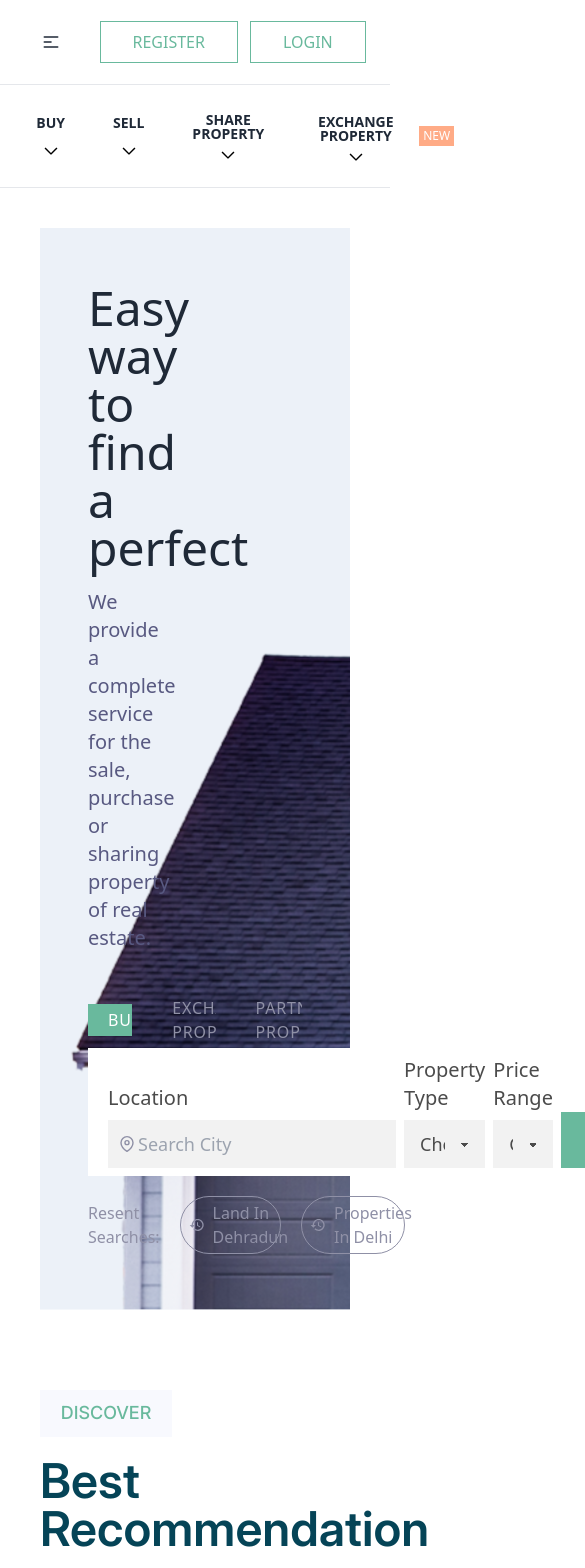
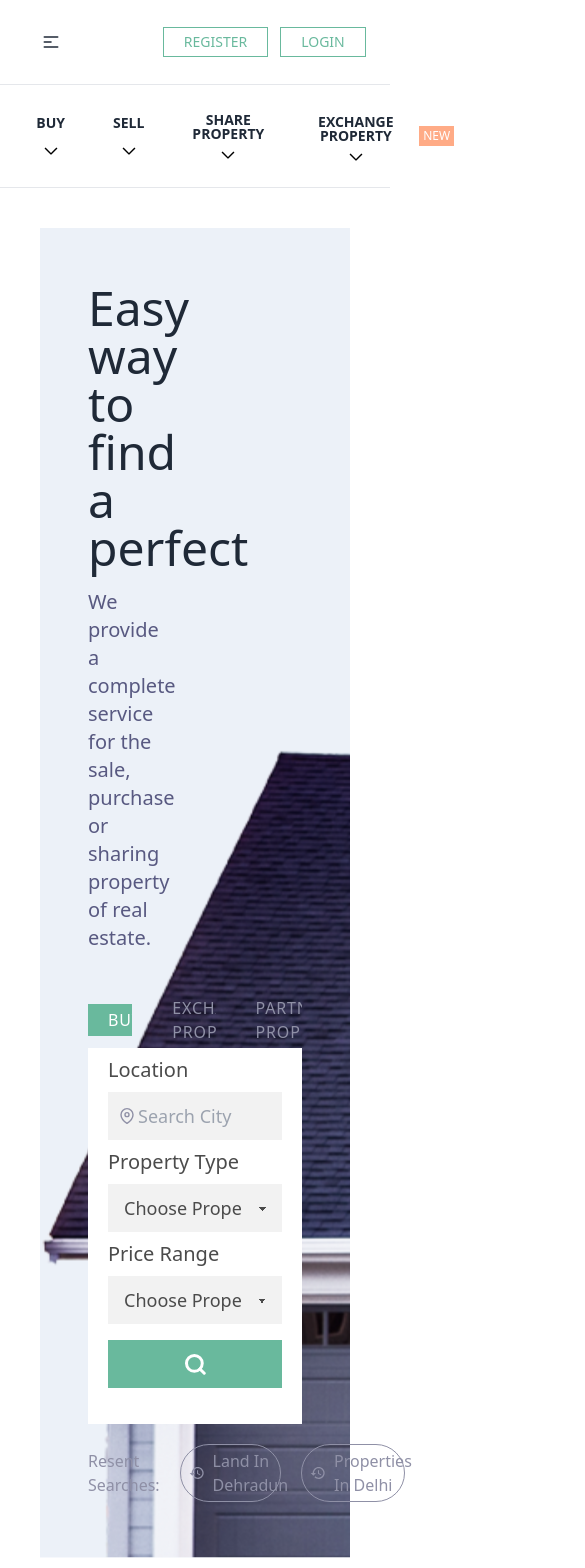
Before and after one commit to Mahesh-Banduni/Real-Estate, a React (Vite) app: page / in a window 390 px wide. Shown: the top 1568 px of the page, 585 px wide, since content can reach past the window. Built offline with nearby package versions, Linux system fonts and the light colour scheme.

Commit message:
Working on responsiveness for different types of property forms in heros section.

```diff
--- a/src/components/AnimatedButton.jsx
+++ b/src/components/AnimatedButton.jsx
@@ -3,7 +3,7 @@ import React from "react";
 const AnimatedButton = React.memo(({ className, text }) => {
   return (
     <div
-      className={`${className} px-[0.6rem] py-[2px] uppercase relative w-fit overflow-hidden text-xs text-white flex items-center justify-center`}
+      className={`${className} px-[0.6rem] max-[350px]:px-[0.4rem] py-[2px] uppercase relative w-fit overflow-hidden text-xs text-white flex items-center justify-center`}
     >
       <div className="bg-[rgba(225,225,225,0.8)] -top-[15px] right-[18px] translate-y-1/2 w-20 -rotate-45 h-3 absolute animate-slider "></div>
       {text}
--- a/src/components/NavLinks.jsx
+++ b/src/components/NavLinks.jsx
@@ -4,7 +4,7 @@ import { Link } from "react-router-dom";
 const NavLinks = React.memo(({ to, text }) => {
   return (
     <Link
-      className="text-primary-color uppercase px-8 py-2 border border-primary-color hover:shadow-links-shadow transition-all "
+      className="text-primary-color uppercase px-8 py-2 border border-primary-color hover:shadow-links-shadow transition-all max-md:px-5 max-md:py-1 max-[320px]:py-[0.15rem] max-md:text-sm max-[350px]:px-2"
       to={to}
     >
       {text}
--- a/src/components/home/ExchangePropertyForm.jsx
+++ b/src/components/home/ExchangePropertyForm.jsx
@@ -5,8 +5,11 @@ import { location, exchange, searchButton } from "../../utils/icons";
 
 const ExchangePropertyForm = () => {
   return (
-    <div className="bg-[#ffffff]  px-5 py-2 inline-block">
-      <form className="flex items-end justify-center gap-2" action="">
+    <div className="bg-[#ffffff]  px-5 py-2 inline-block max-[1120px]:flex">
+      <form
+        className="grid grid-rows-1 grid-cols-property-type-form gap-2 max-[1120px]:grid-cols-1 max-[1120px]:grid-rows-4 max-[1120px]:w-full"
+        action=""
+      >
         <div className="flex flex-col gap-2">
           <label
             className="capitalize font-medium text-xl text-[rgb(75,75,75)]"
@@ -32,9 +35,11 @@ const ExchangePropertyForm = () => {
         </div>
         <SelectInput label={"Property Type"} className={" py-0"} />
         <SelectInput label={"Price Range"} className={"py-0"} />
-        <button className="bg-primary-color px-4">
-          <img className=" w-16 h-14 " src={searchButton} alt="search" />
-        </button>
+        <div className="w-full h-full flex max-[1120px]:items-start items-end justify-end">
+          <button className="bg-primary-color w-12 h-12 max-[1120px]:w-full max-[1120px]:mt-2 grid place-content-center">
+            <img className=" " src={searchButton} alt="search" />
+          </button>
+        </div>
       </form>
     </div>
   );
--- a/src/components/home/NormalProperty.jsx
+++ b/src/components/home/NormalProperty.jsx
@@ -7,8 +7,11 @@ import { location } from "../../utils/icons";
 
 const NormalProperty = () => {
   return (
-    <div className="bg-[#ffffff] px-5 py-2 inline-block">
-      <form className="flex items-end justify-center gap-2" action="">
+    <div className="bg-[#ffffff] px-5 py-2 inline-block max-[1120px]:flex">
+      <form
+        className="grid grid-rows-1 grid-cols-property-type-form gap-2 max-[1120px]:grid-cols-1 max-[1120px]:grid-rows-4 max-[1120px]:w-full"
+        action=""
+      >
         <Input
           icon={location}
           label="location"
@@ -18,9 +21,11 @@ const NormalProperty = () => {
         />
         <SelectInput label={"Property type"} className={"w-full"} />
         <SelectInput label={"price range"} className={"w-full"} />
-        <button className="bg-primary-color px-4">
-          <img className=" w-16 h-14 " src={searchButton} alt="search" />
-        </button>
+        <div className="w-full h-full flex max-[1120px]:items-start items-end justify-end">
+          <button className="bg-primary-color w-12 h-12 max-[1120px]:w-full max-[1120px]:mt-2 grid place-content-center">
+            <img className=" " src={searchButton} alt="search" />
+          </button>
+        </div>
       </form>
     </div>
   );
--- a/src/components/home/PartnershipPropertyForm.jsx
+++ b/src/components/home/PartnershipPropertyForm.jsx
@@ -5,8 +5,11 @@ import { location, searchButton } from "../../utils/icons";
 
 const PartnershipPropertyForm = () => {
   return (
-    <div className="bg-[#ffffff] px-5 py-2 inline-block">
-      <form className="flex items-end justify-center gap-2" action="">
+    <div className="bg-[#ffffff] px-5 py-2 inline-block max-[1120px]:flex">
+      <form
+        className="max-[1120px]:w-full grid grid-rows-1 grid-cols-property-type-form gap-2 max-[1120px]:grid-cols-1 max-[1120px]:grid-rows-4"
+        action=""
+      >
         <Input
           icon={location}
           label="location"
@@ -16,9 +19,11 @@ const PartnershipPropertyForm = () => {
         />
         <SelectInput label={"Property type"} className={"w-full"} />
         <SelectInput label={"Price range"} className={"w-full"} />
-        <button className="bg-primary-color px-4">
-          <img className=" w-16 h-14 " src={searchButton} alt="search" />
-        </button>
+        <div className="w-full h-full flex max-[1120px]:items-start items-end justify-end">
+          <button className="bg-primary-color w-12 h-12 max-[1120px]:w-full max-[1120px]:mt-2 grid place-content-center">
+            <img className=" " src={searchButton} alt="search" />
+          </button>
+        </div>
       </form>
     </div>
   );
--- a/tailwind.config.js
+++ b/tailwind.config.js
@@ -34,6 +34,7 @@ export default {
       },
       gridTemplateColumns: {
         "list-card": "0.7fr 1.6fr 0.7fr",
+        "property-type-form": "1fr 1fr 1fr 0.2fr",
       },
     },
   },
```
